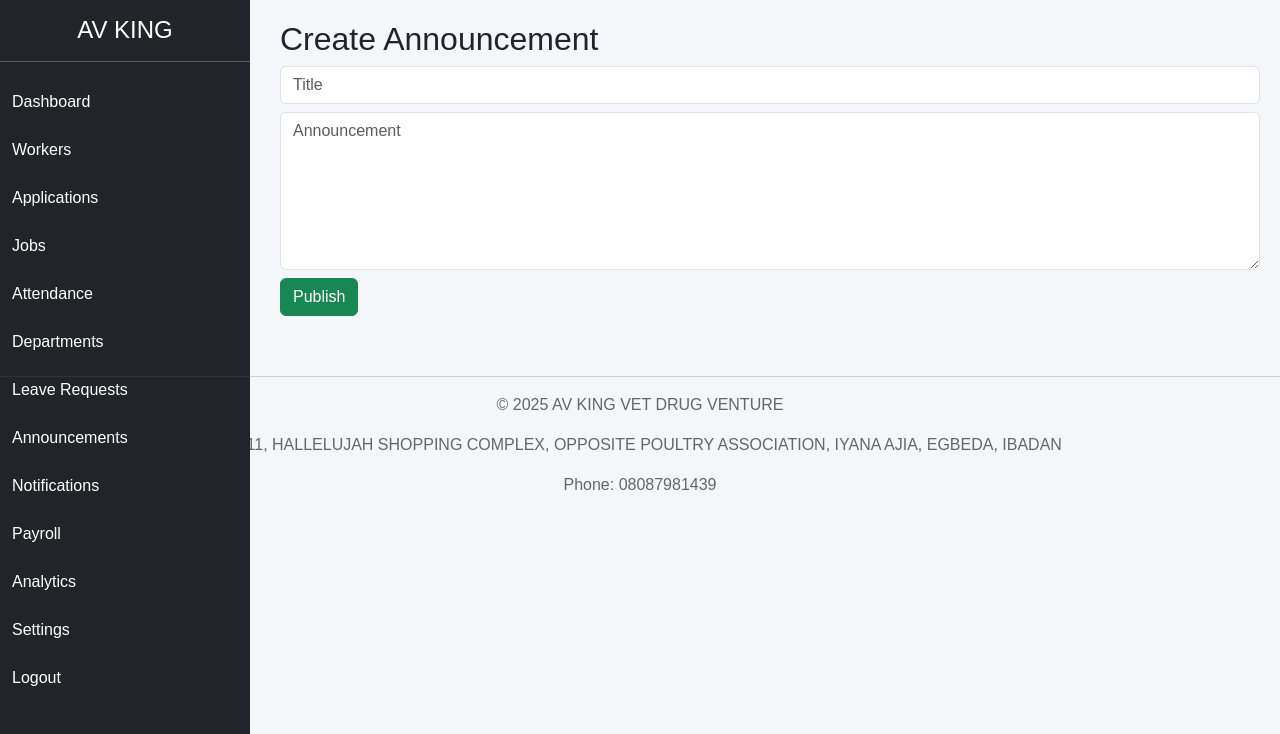
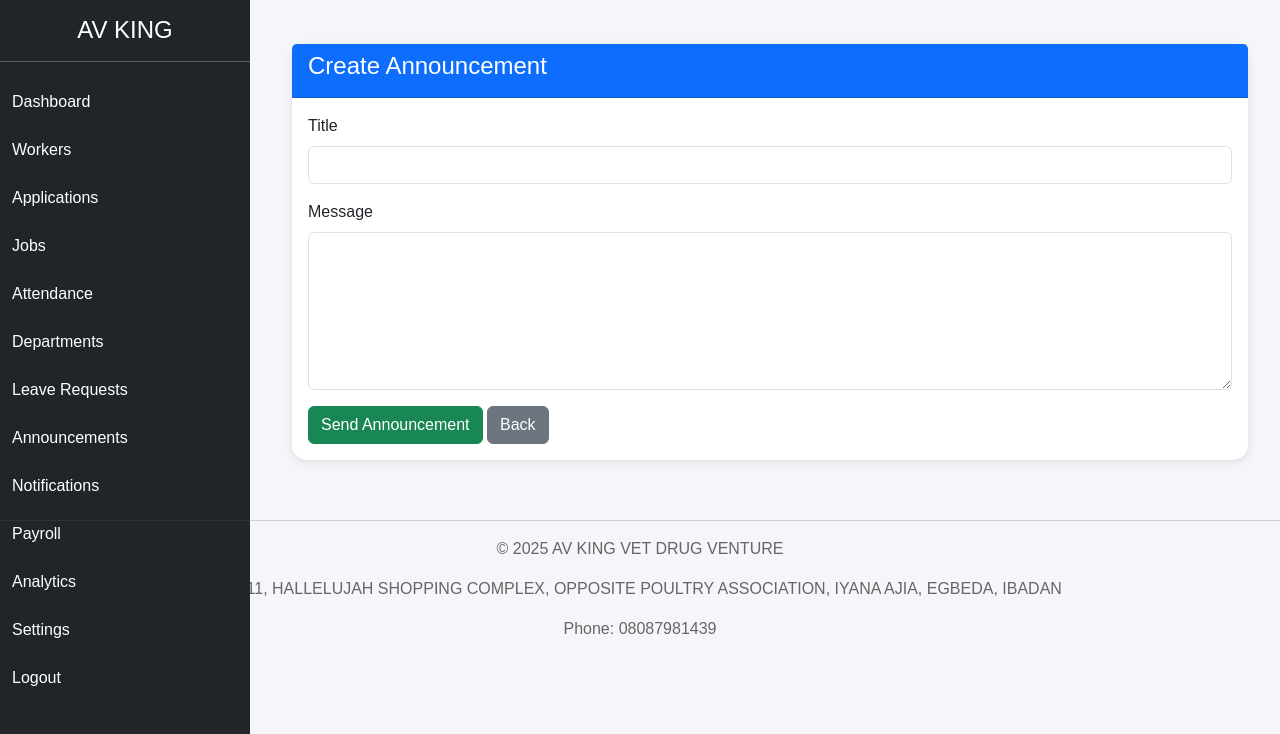
Before and after one commit to ifelodun/AV-KING-WORKER-FORM, a Flask app: page /create-announcement in a window 1280 px wide. Shown: the part 66-800 px from the top of the page. Run offline with Flask 3, Linux system fonts and the light colour scheme; a user stored in the database is signed in; data comes from the database, SQL or seed files in the repository.

Commit message:
Update Create_announcement.html

```diff
--- a/templates/Create_announcement.html
+++ b/templates/Create_announcement.html
@@ -2,26 +2,70 @@
 
 {% block content %}
 
-<h2>Create Announcement</h2>
+<div class="container mt-4">
+
+    <div class="card">
+
+        <div class="card-header bg-primary text-white">
+
+            <h4>Create Announcement</h4>
+
+        </div>
+
+        <div class="card-body">
 
             <form method="POST">
 
-    <input type="text"
+                <div class="mb-3">
+
+                    <label class="form-label">
+                        Title
+                    </label>
+
+                    <input
+                        type="text"
                         name="title"
-           class="form-control mb-2"
-           placeholder="Title"
+                        class="form-control"
                         required>
 
-    <textarea name="message"
-              class="form-control mb-2"
+                </div>
+
+                <div class="mb-3">
+
+                    <label class="form-label">
+                        Message
+                    </label>
+
+                    <textarea
+                        name="message"
+                        class="form-control"
                         rows="6"
-              placeholder="Announcement"
                         required></textarea>
 
-    <button class="btn btn-success">
-        Publish
+                </div>
+
+                <button
+                    type="submit"
+                    class="btn btn-success">
+
+                    Send Announcement
+
                 </button>
+
+                <a
+                    href="/announcements"
+                    class="btn btn-secondary">
+
+                    Back
+
+                </a>
 
             </form>
 
+        </div>
+
+    </div>
+
+</div>
+
 {% endblock %}
```
Lines whose indentation alone changed are shown as unchanged.
